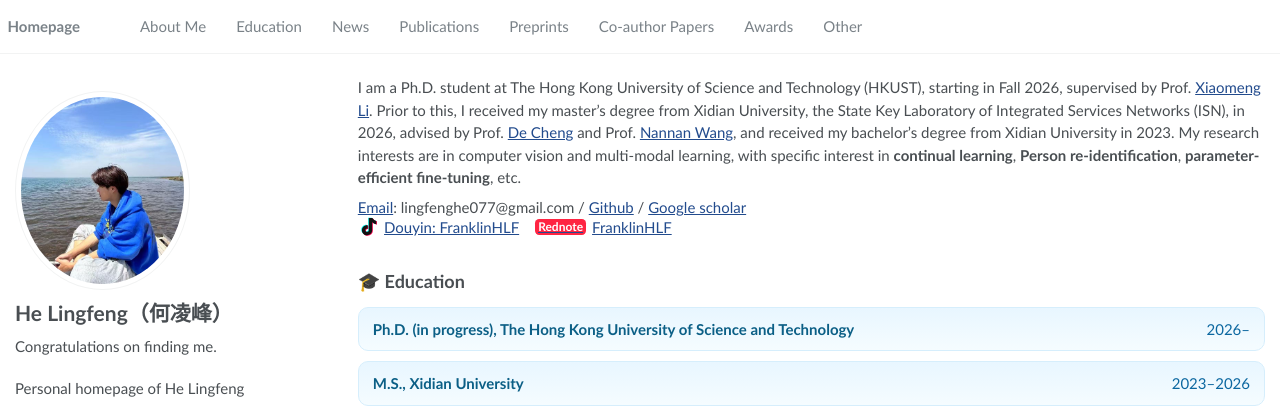
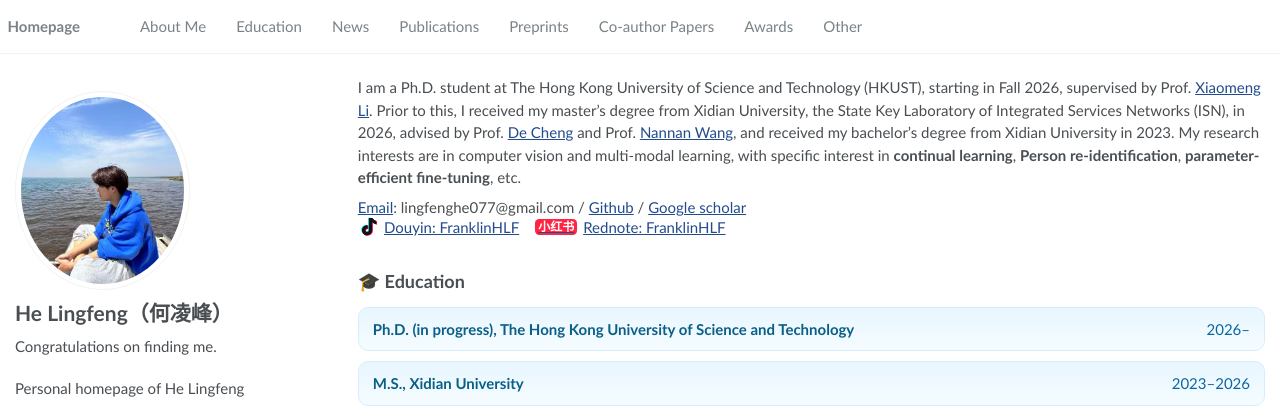
Before and after one commit to HHHLF/profile, a Jekyll site: the page built from _pages/about.md, in a window 1280 px wide and 900 px high. Shown: the top 409 px of the window. Built offline with Jekyll 4.4.1, drawn with Linux system fonts in a browser that asks for light colours.

Commit message:
Update about.md

```diff
--- a/_pages/about.md
+++ b/_pages/about.md
@@ -357,8 +357,8 @@ I am a Ph.D. student at The Hong Kong University of Science and Technology (HKUS
     Douyin: FranklinHLF
   </a>
   <a class="social-link" href="https://www.xiaohongshu.com/user/profile/636f0b77000000001f01b4ff?xsec_token=AB7GfuaUGnDy0VeSr8Hp8LCuvo1UU4ZH-sl_GmedqFbXk%3D&xsec_source=pc_search" target="_blank" rel="noopener">
-    <span class="social-icon rednote-icon" aria-hidden="true">Rednote</span>
-    FranklinHLF
+    <span class="social-icon rednote-icon" aria-hidden="true">小红书</span>
+    Rednote: FranklinHLF
   </a>
 </span>
 </p>
```
